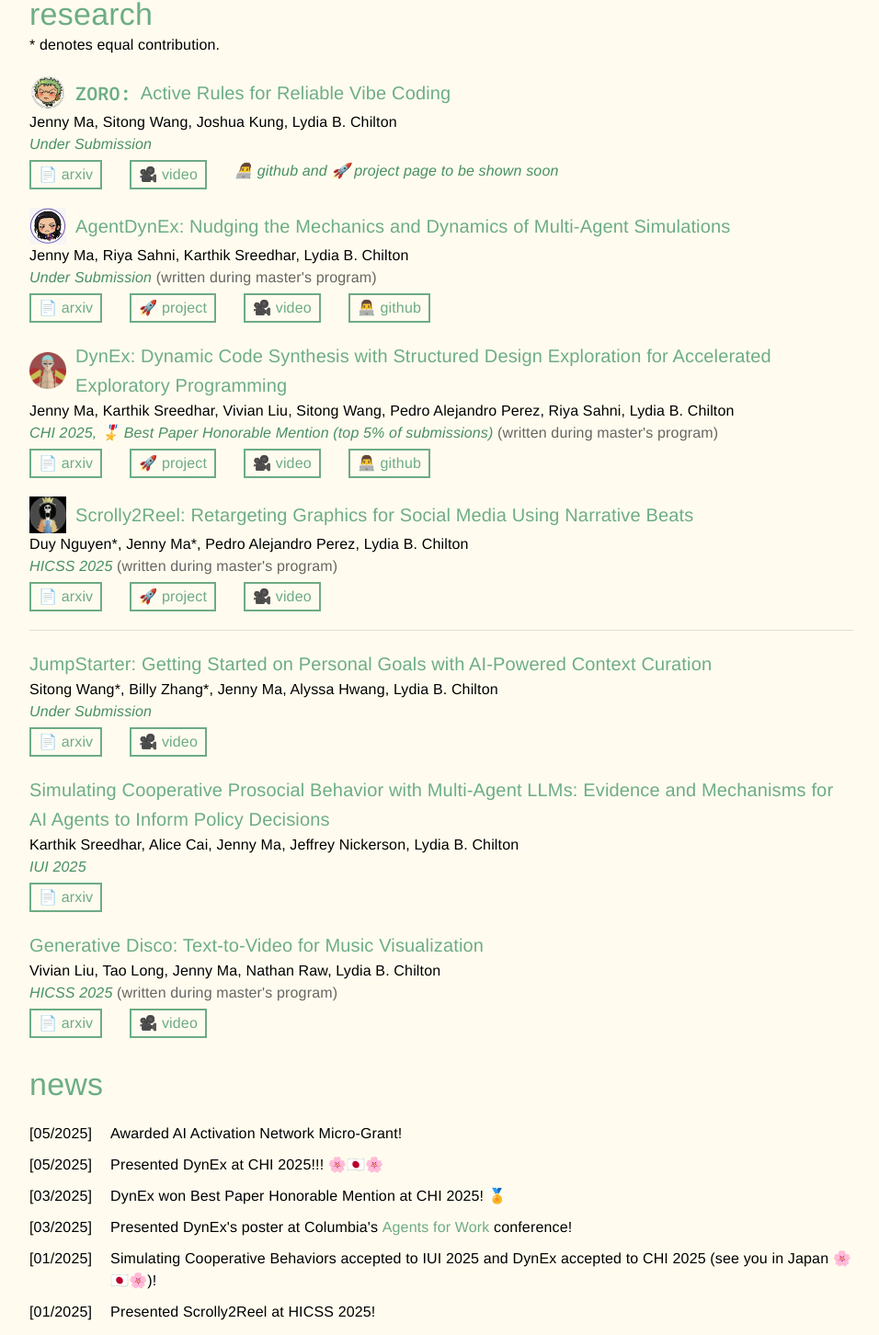
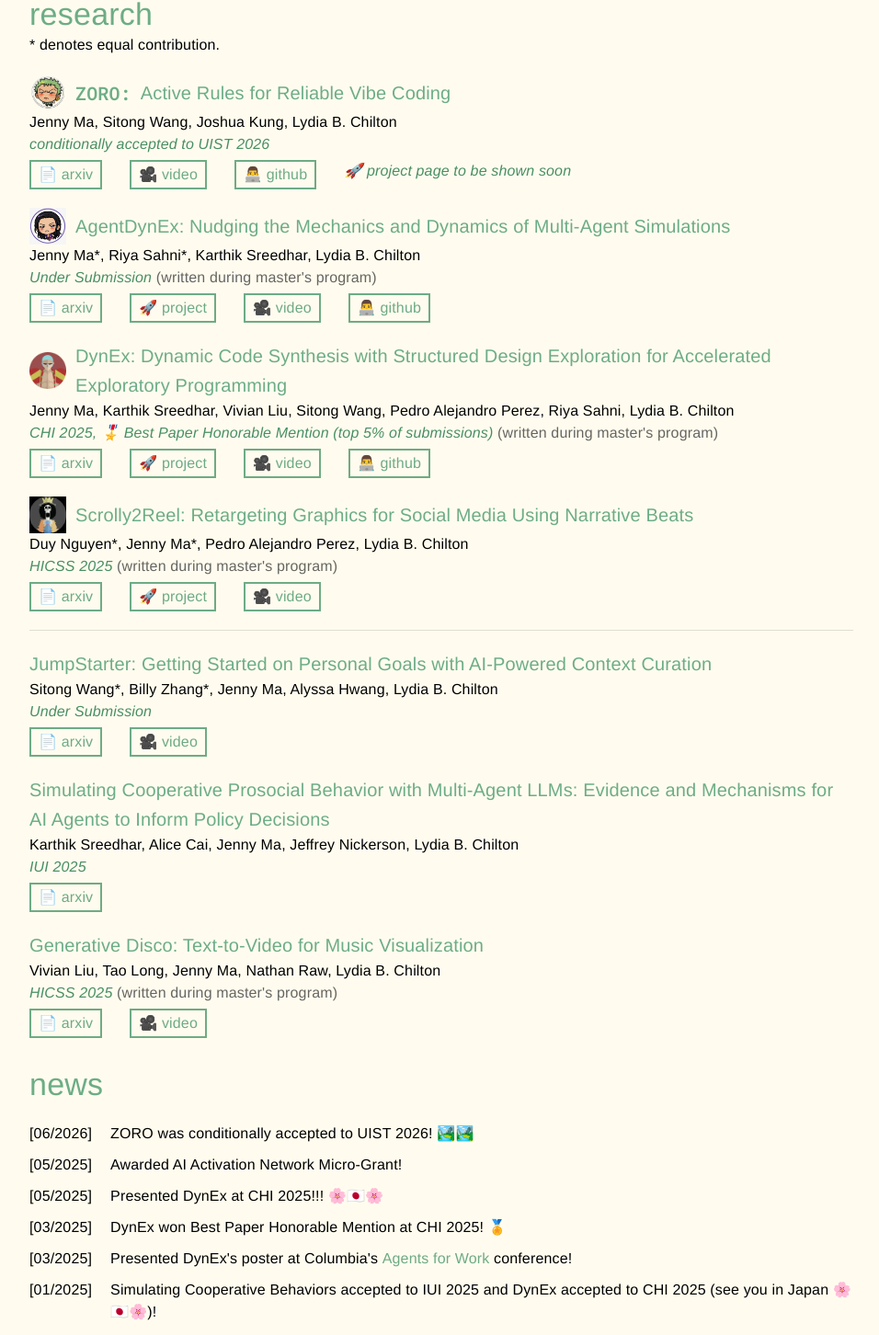
Before and after one commit to jennygzma/jennygzma.github.io, a React (Create React App) app: page /cv.pdf in a window 1280 px wide. Shown: the part 656-2108 px from the top of the page at 92% size, without its empty margins (160-1116 px from the left). Built offline with nearby package versions, Linux system fonts and the light colour scheme.

Commit message:
update zoro

```diff
--- a/src/components/News.js
+++ b/src/components/News.js
@@ -7,6 +7,12 @@ export default function News() {
       <Stack spacing="20px">
         <Typography variant="h4">news</Typography>
         <Stack spacing="10px">
+          <Stack direction="row" spacing="20px">
+            <Typography className="important-text">[06/2026]</Typography>
+            <Typography>
+              ZORO was conditionally accepted to UIST 2026! 🏞️🏞️
+            </Typography>
+          </Stack>
           <Stack direction="row" spacing="20px">
             <Typography className="important-text">[05/2025]</Typography>
             <Typography>Awarded AI Activation Network Micro-Grant!</Typography>
--- a/src/components/Research.js
+++ b/src/components/Research.js
@@ -21,7 +21,11 @@ export default function Research() {
                 <img width="40px" height="40px" alt="zoro" src={zoro} />
                 <Typography
                   variant="h6"
-                  sx={{ display: "flex", alignItems: "flex-end", fontFamily: "'Roboto Mono', monospace !important" }}
+                  sx={{
+                    display: "flex",
+                    alignItems: "flex-end",
+                    fontFamily: "'Roboto Mono', monospace !important",
+                  }}
                 >
                   ZORO:
                 </Typography>
@@ -29,15 +33,16 @@ export default function Research() {
                   variant="h6"
                   sx={{ display: "flex", alignItems: "flex-end" }}
                 >
-                Active Rules for Reliable Vibe Coding
+                  Active Rules for Reliable Vibe Coding
                 </Typography>
               </Stack>
               <Typography>
-                <span className="important-text">Jenny Ma</span>, Sitong Wang, Joshua Kung, Lydia B. Chilton
+                <span className="important-text">Jenny Ma</span>, Sitong Wang,
+                Joshua Kung, Lydia B. Chilton
               </Typography>
               <Typography>
                 <span style={{ fontStyle: "italic", color: "#498f63" }}>
-                  Under Submission
+                  conditionally accepted to UIST 2026
                 </span>
               </Typography>
               <Stack direction="row" spacing={"30px"} pt="5px">
@@ -53,16 +58,13 @@ export default function Research() {
                 >
                   <Typography className="link">🎥 video</Typography>
                 </Button>
-                {/* <Button
-                  disableRipple
-                  href="https://github.com/jennygzma/ui-design-prototype"
-                >
+                <Button disableRipple href="https://github.com/jennygzma/zoro">
                   <Typography className="link">👨‍💻 github</Typography>
-                </Button> */}
-                <Typography >
+                </Button>
+                <Typography>
                   <span style={{ fontStyle: "italic", color: "#498f63" }}>
-                    👨‍💻 github and 🚀 project page to be shown soon
-                </span>
+                    🚀 project page to be shown soon
+                  </span>
                 </Typography>
               </Stack>
             </Stack>
@@ -80,7 +82,7 @@ export default function Research() {
                 </Typography>
               </Stack>
               <Typography>
-                <span className="important-text">Jenny Ma</span>, Riya Sahni,
+                <span className="important-text">Jenny Ma*</span>, Riya Sahni*,
                 Karthik Sreedhar, Lydia B. Chilton
               </Typography>
               <Typography>
@@ -93,7 +95,7 @@ export default function Research() {
                 </span>
               </Typography>
               <Stack direction="row" spacing={"30px"} pt="5px">
-                <Button disableRipple href="https://arxiv.org/abs/2504.09662v2">
+                <Button disableRipple href="https://arxiv.org/abs/2504.09662">
                   <Typography className="link"> 📄 arXiv</Typography>
                 </Button>
                 <Button disableRipple href="#/agentdynex">
--- a/src/projects/agentdynex/AgentDynex.js
+++ b/src/projects/agentdynex/AgentDynex.js
@@ -70,7 +70,7 @@ export default function AgentDynex() {
             Written during my master&apos;s program.
           </Typography>
           <Typography variant="h6">
-            Jenny Ma, Riya Sahni, Karthik Sreedhar, Lydia B. Chilton
+            Jenny Ma*, Riya Sahni*, Karthik Sreedhar, Lydia B. Chilton
           </Typography>
           <img
             className="mx-auto rounded w-2/3 object-scale-down"
```
Also changed, not shown: 1 other file (tests, documents, lock files or other folders).
